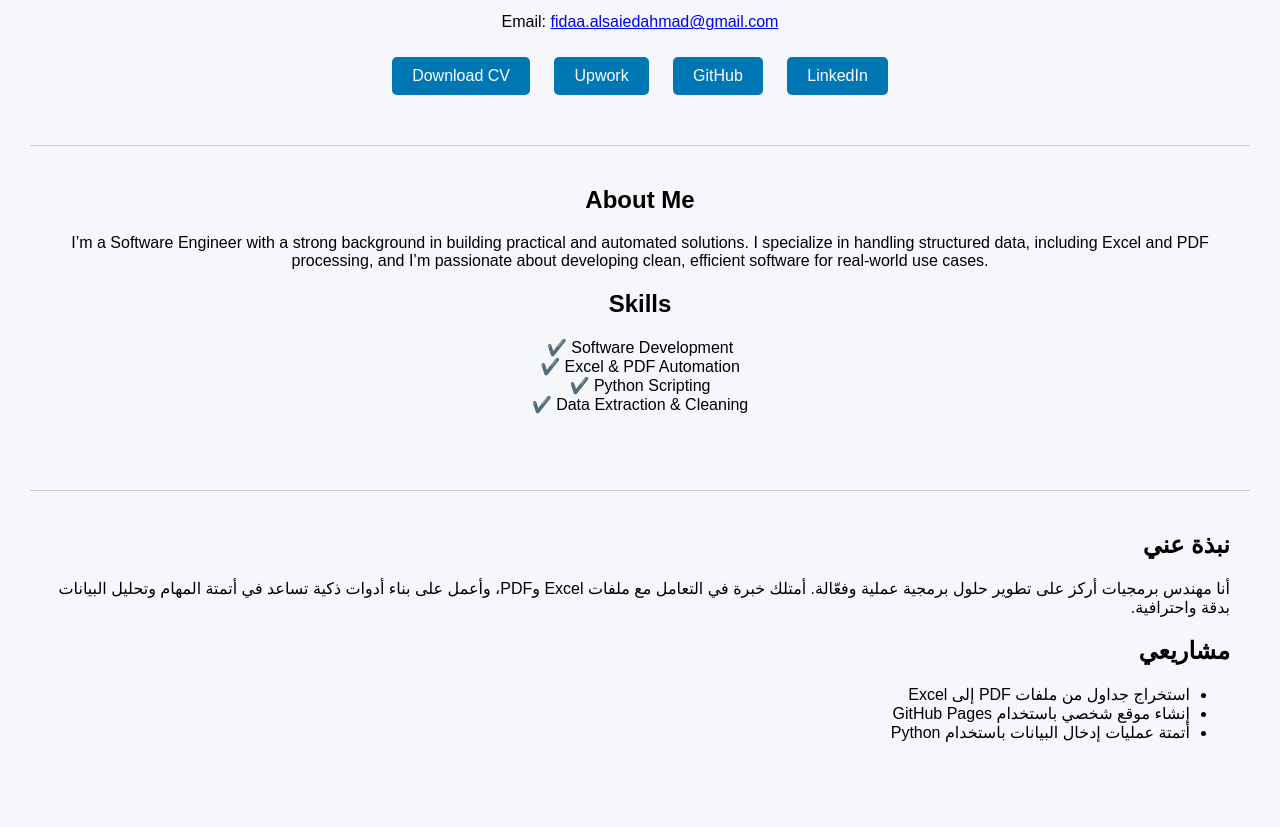
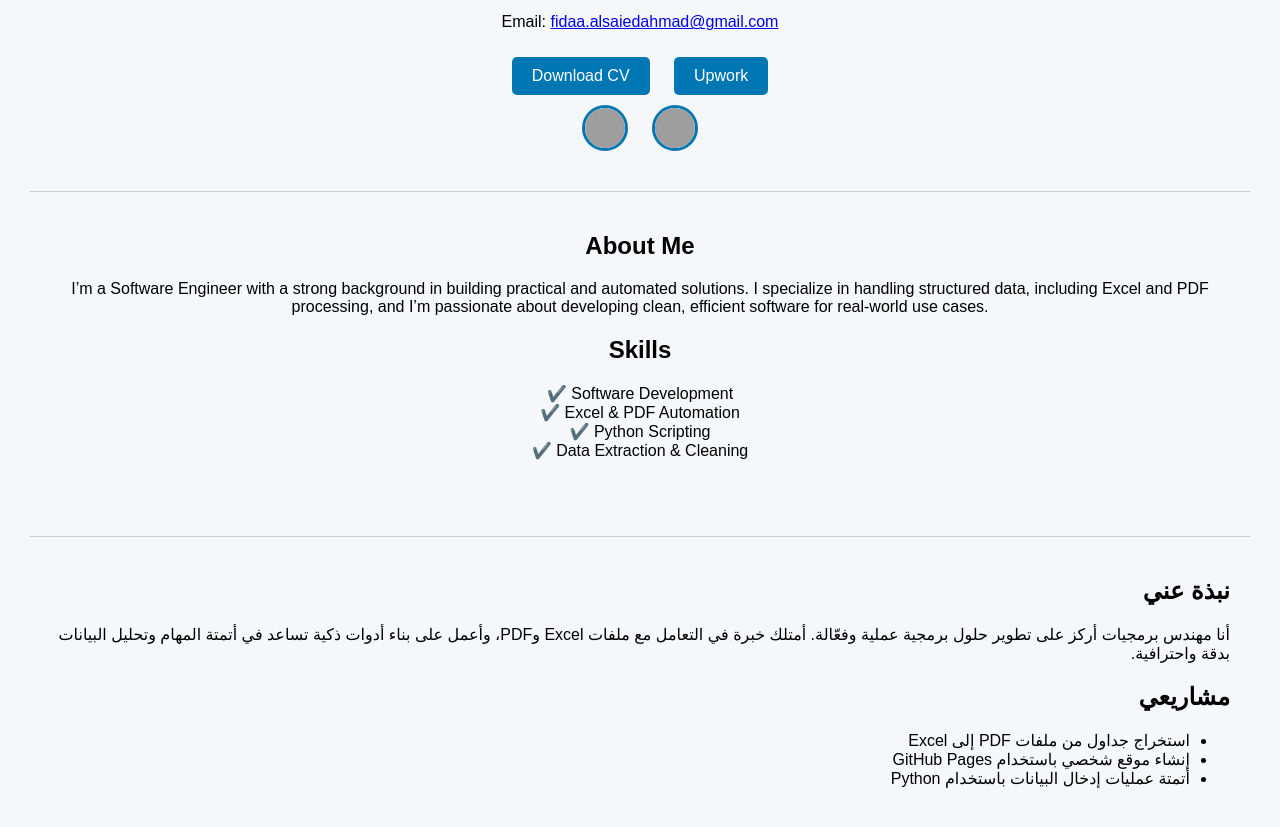
Before and after one commit to Fidaa83/fidaa83.github.io, a plain HTML site: page index.html in a window 1280 px wide. Shown: the part 115-942 px from the top of the page. Drawn offline with Linux system fonts and the light colour scheme; grey boxes are pictures that could not be loaded.

Commit message:
Add files via upload

```diff
--- a/index.html
+++ b/index.html
@@ -18,6 +18,15 @@
       height: 200px;
       object-fit: cover;
       border: 3px solid #0077b5;
+    }
+    .icon-links a {
+      margin: 0 10px;
+      display: inline-block;
+    }
+    .icon-links img {
+      width: 40px;
+      height: 40px;
+      vertical-align: middle;
     }
     .buttons a {
       margin: 10px;
@@ -49,8 +58,15 @@
   <div class="buttons">
     <a href="fidaa-cv.pdf" download>Download CV</a>
     <a href="https://www.upwork.com/freelancers/~01242886068ad92c13" target="_blank">Upwork</a>
-    <a href="https://github.com/fidaa83" target="_blank">GitHub</a>
-    <a href="https://www.linkedin.com/in/fidaa-alsaiedahmad" target="_blank">LinkedIn</a>
+  </div>
+
+  <div class="icon-links">
+    <a href="https://github.com/fidaa83" target="_blank">
+      <img src="https://cdn-icons-png.flaticon.com/512/25/25231.png" alt="GitHub" title="GitHub">
+    </a>
+    <a href="https://www.linkedin.com/in/fidaa-alsaiedahmad" target="_blank">
+      <img src="https://cdn-icons-png.flaticon.com/512/174/174857.png" alt="LinkedIn" title="LinkedIn">
+    </a>
   </div>
 
   <div class="section">
```
